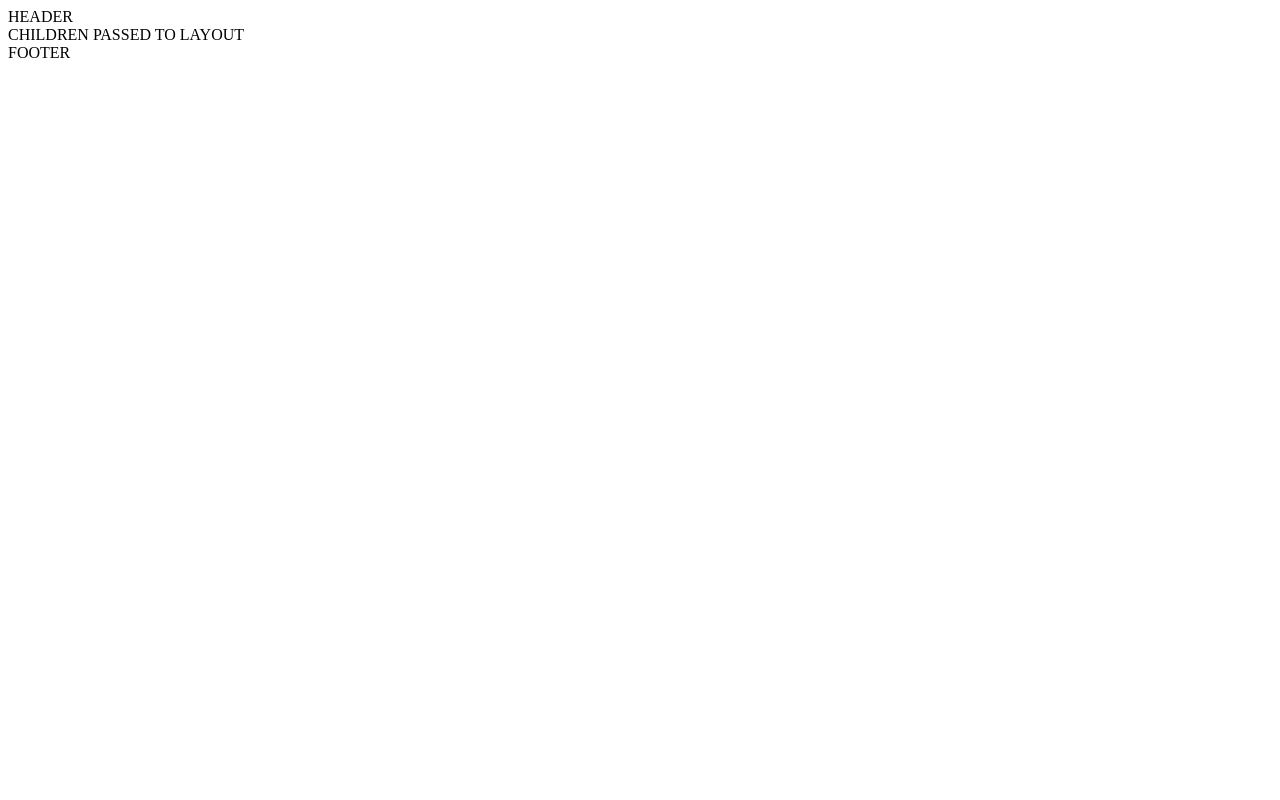
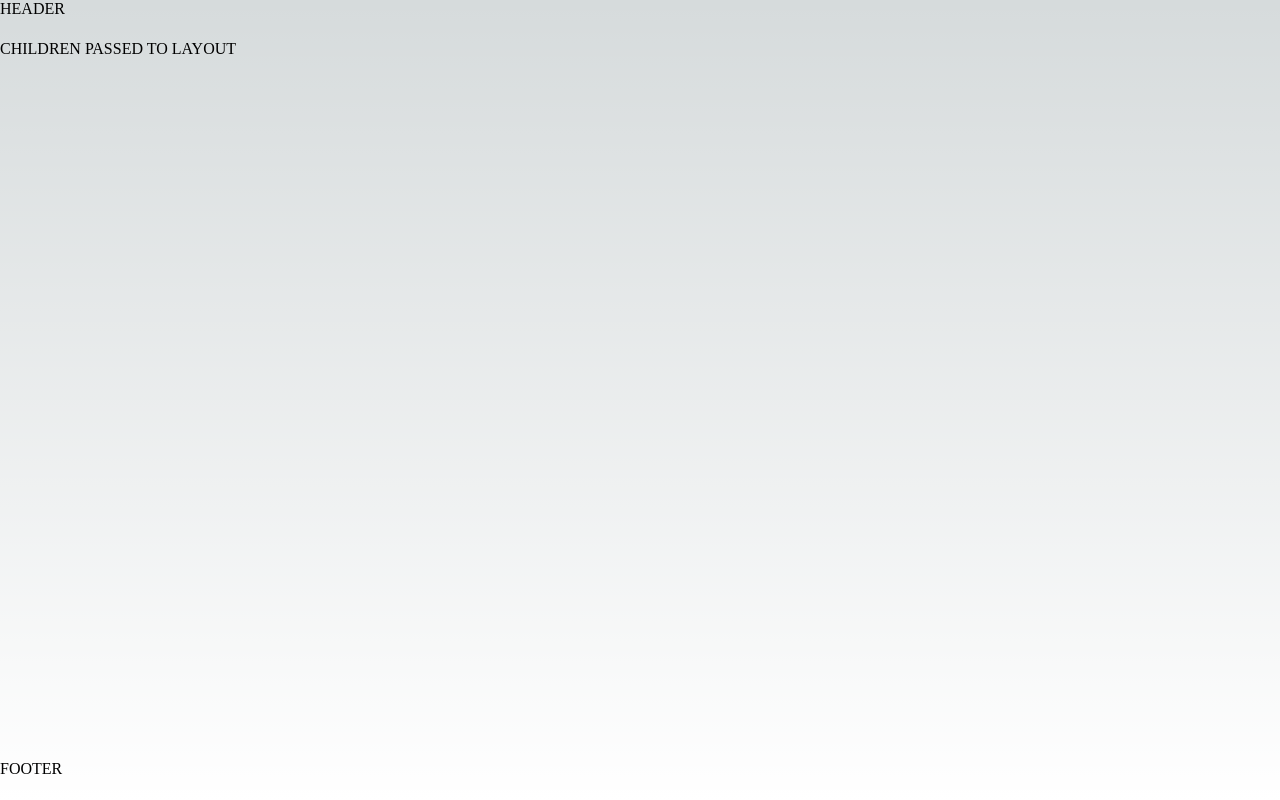
Before and after one commit to ddfilipov/next-13-data-fetching, a Next.js app: page / in a window 1280 px wide. Built offline with nearby package versions, Linux system fonts and the light colour scheme.

Commit message:
style changes

```diff
--- a/src/app/layout.tsx
+++ b/src/app/layout.tsx
@@ -1,15 +1,14 @@
 "use client";
 import Footer from "@/atomic/organism/footer";
 import Header from "@/atomic/organism/header";
-import { Fragment } from "react";
-// import "./globals.css";
+import "./globals.css";
 import styled from "styled-components";
 
 const Container = styled.div`
-    display: flex;
-    flex-direction: column;
+    display: grid;
     grid-template-columns: 1;
-    grid-template-rows: 3;
+    grid-template-rows: 40px auto 40px;
+    min-height: 100vh;
 `;
 
 export default function RootLayout({ children }: { children: React.ReactNode }) {
```
